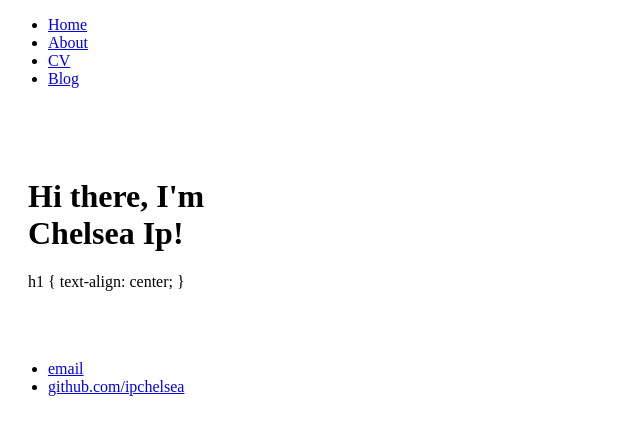
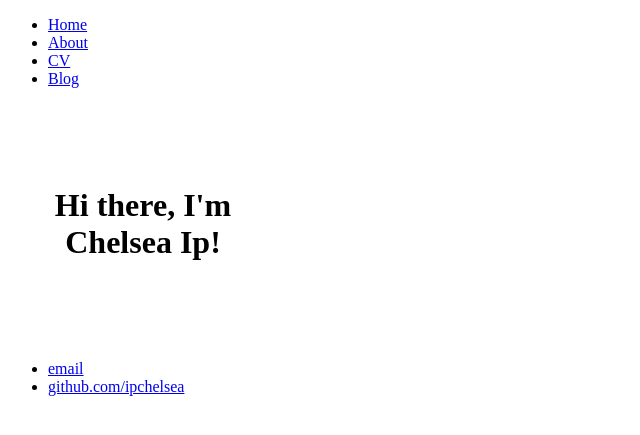
Before and after one commit to ipchelsea/ipchelsea.github.io, a Jekyll site: the page built from index.html, in a window 1280 px wide. Shown: the top 435 px of the page, without its empty margins (0-640 px from the left). Built offline with Jekyll 4.4.1, drawn with Linux system fonts in a browser that asks for light colours.

Commit message:
Update index.html

```diff
--- a/index.html
+++ b/index.html
@@ -4,15 +4,13 @@ title: Chelsea Ip
 ---
 <div class="blurb">
 	<h1>Hi there, I'm Chelsea Ip!</h1>
-	h1 {
-	    text-align: center;
-	}
 	<style type="text/css">
 	      div {
 		display: table-cell;
 		width: 250px;
 		height: 200px;
 		padding: 10px;
+		text-align: center;
 		vertical-align: middle;
 	      }
 	    </style>
```
